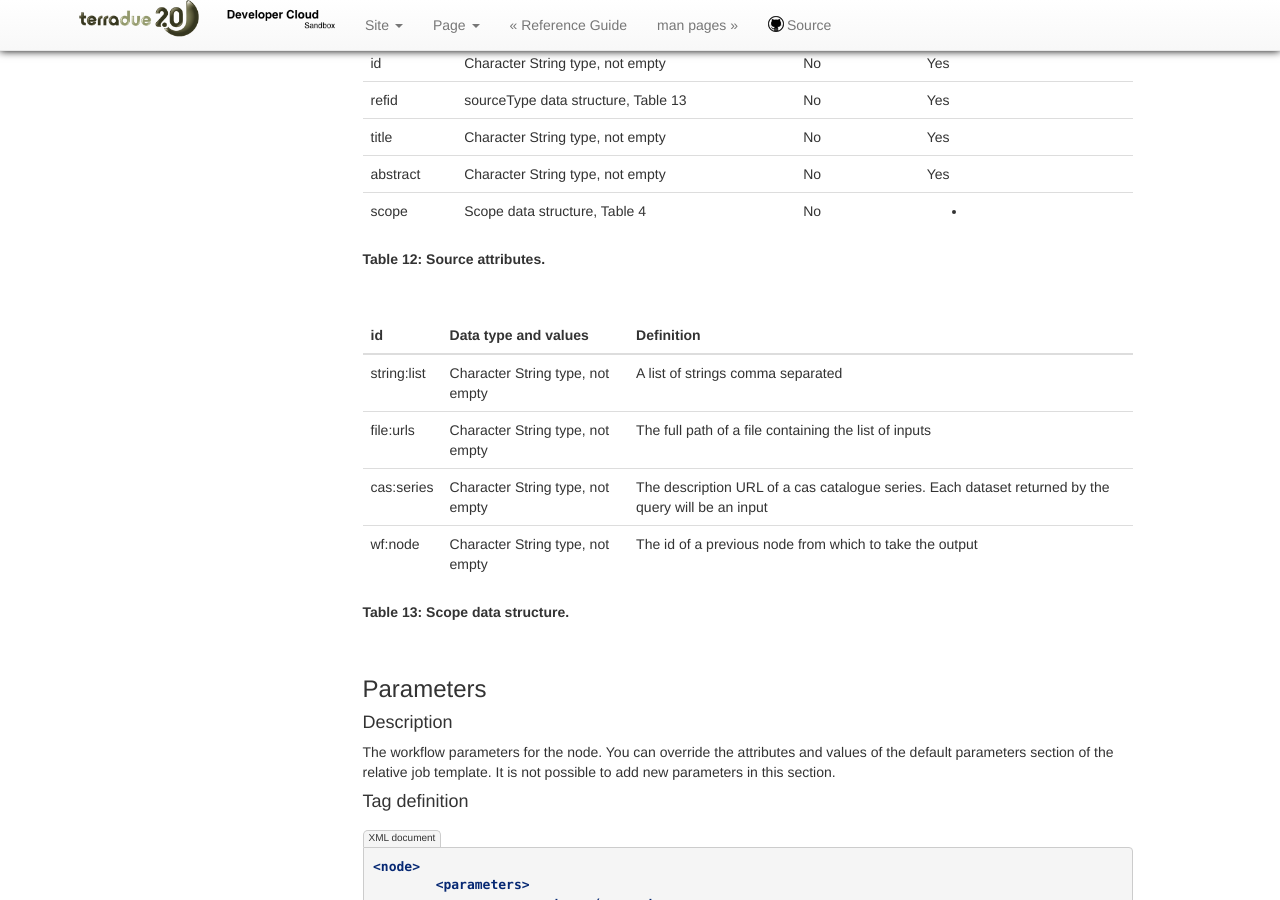
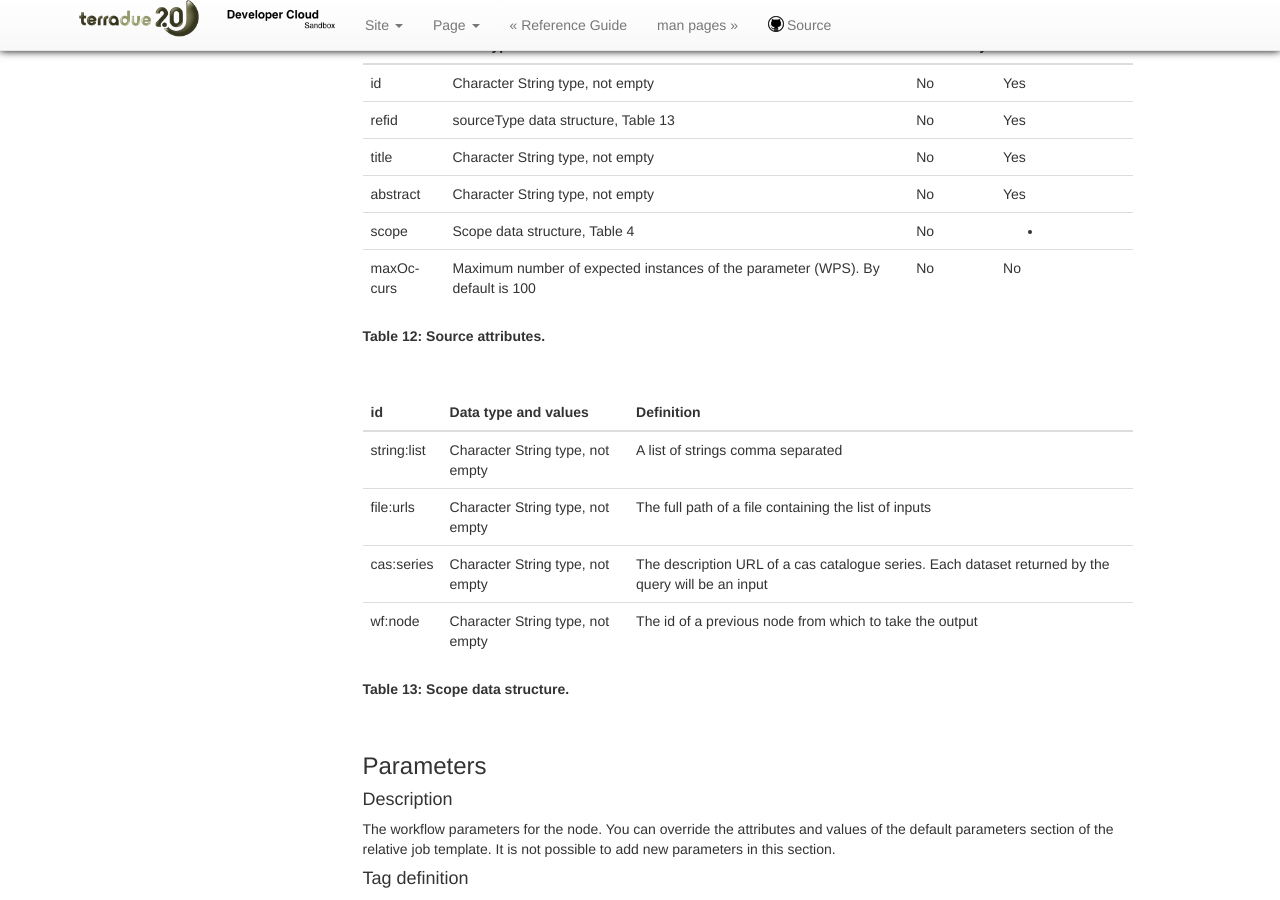
Before and after one commit to Terradue/doc-developer-sandbox, a Sphinx documentation site: the page built from source/reference/application/index.rst, in a window 1280 px wide and 900 px high, scrolled down 7916 px. Built offline with Sphinx 7.4.7, drawn with Linux system fonts in a browser that asks for light colours; pages that are not in the unit, such as notebooks, are missing from menus.

Commit message:
Adding maxOccurs to source

```diff
--- a/source/reference/application/index.rst
+++ b/source/reference/application/index.rst
@@ -453,19 +453,21 @@ Tag definition
 
 Attributes
 ~~~~~~~~~~
-+----------+---------------------------------------+-----------+----------------------+
-| Name     | Data type and values                  | Mandatory | If "scope = runtime" |
-+==========+=======================================+===========+======================+
-| id       | Character String type, not empty      | No        | Yes                  |
-+----------+---------------------------------------+-----------+----------------------+
-| refid    | sourceType data structure, Table 13   | No        | Yes                  |
-+----------+---------------------------------------+-----------+----------------------+
-| title    | Character String type, not empty      | No        | Yes	              |
-+----------+---------------------------------------+-----------+----------------------+
-| abstract | Character String type, not empty      | No        | Yes	              |
-+----------+---------------------------------------+-----------+----------------------+
-| scope    | Scope data structure, Table 4         | No        | -                    |
-+----------+---------------------------------------+-----------+----------------------+
++----------+--------------------------------------------------------------------------------+-----------+----------------------+
+| Name     | Data type and values                                                           | Mandatory | If "scope = runtime" |
++==========+================================================================================+===========+======================+
+| id       | Character String type, not empty                                               | No        | Yes                  |
++----------+--------------------------------------------------------------------------------+-----------+----------------------+
+| refid    | sourceType data structure, Table 13                                            | No        | Yes                  |
++----------+--------------------------------------------------------------------------------+-----------+----------------------+
+| title    | Character String type, not empty                                               | No        | Yes	               |
++----------+--------------------------------------------------------------------------------+-----------+----------------------+
+| abstract | Character String type, not empty                                               | No        | Yes	               |
++----------+--------------------------------------------------------------------------------+-----------+----------------------+
+| scope    | Scope data structure, Table 4                                                  | No        | -                    |
++----------+--------------------------------------------------------------------------------+-----------+----------------------+
+| maxOccurs| Maximum number of expected instances of the parameter (WPS). By default is 100 | No        | No                   |
++----------+--------------------------------------------------------------------------------+-----------+----------------------+
 
 **Table 12: Source attributes.**
 
```
